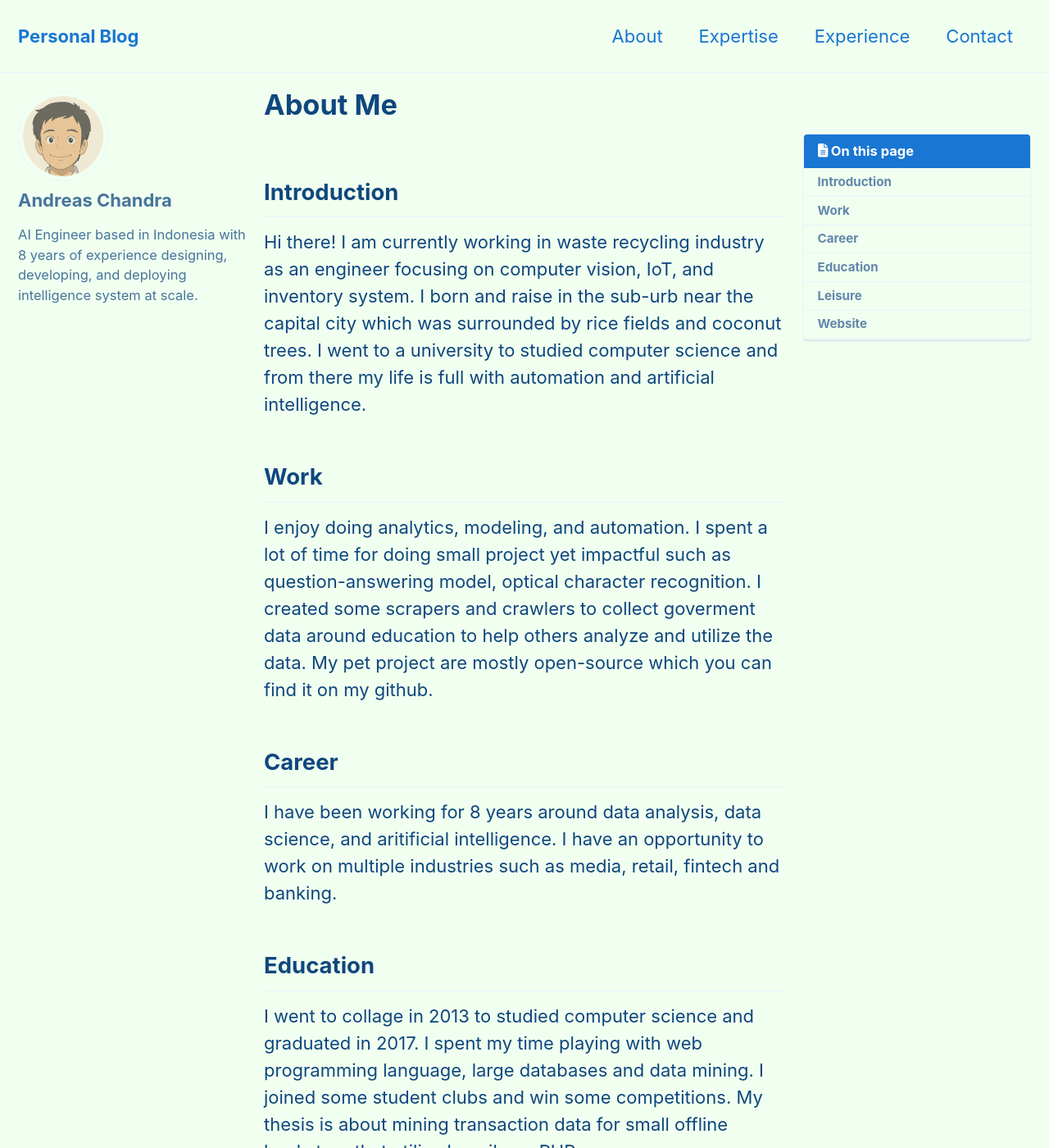
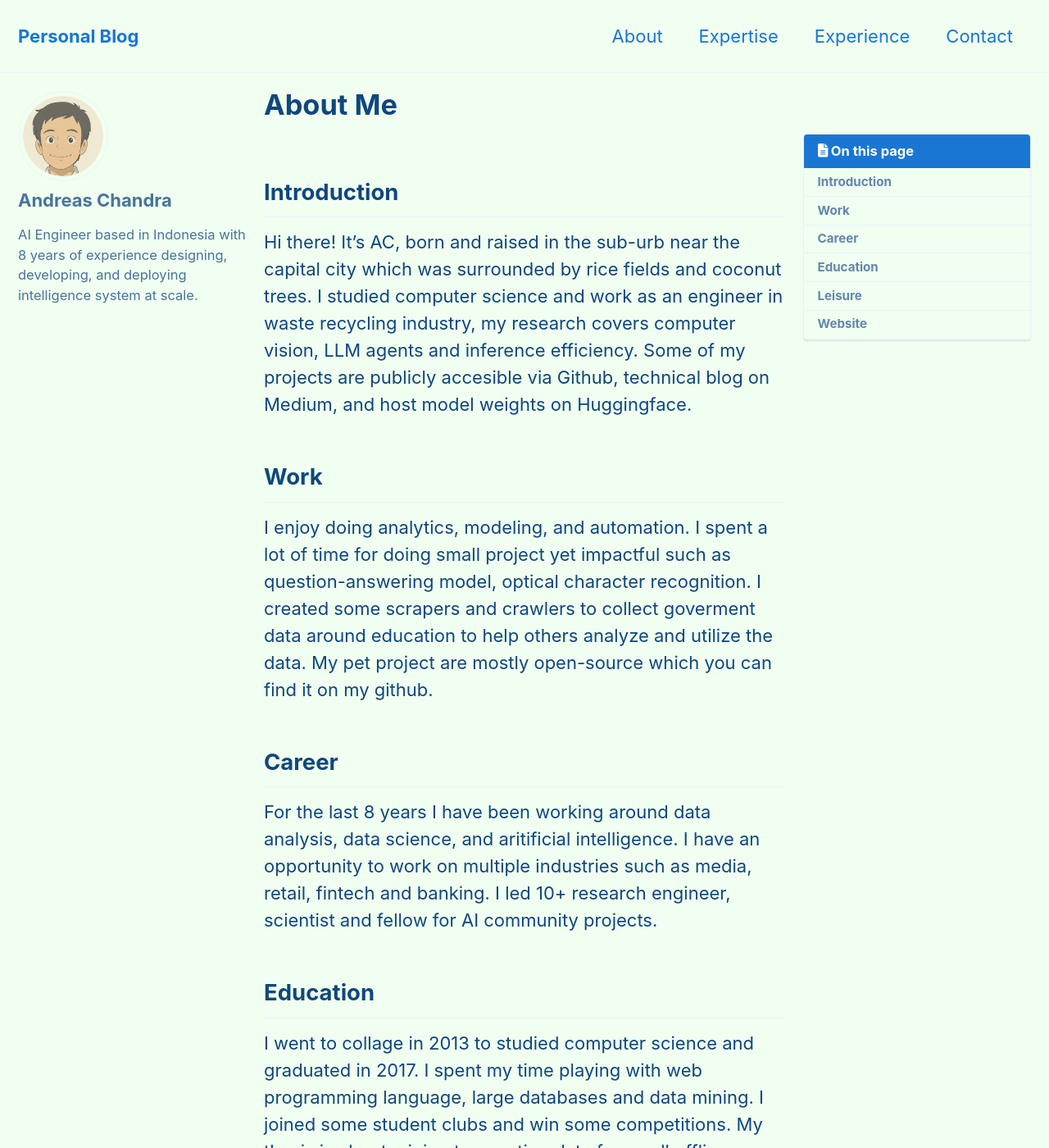
Before and after one commit to andreaschandra/andreaschandra.github.io, a Jekyll site: the page built from _pages/about.md, in a window 1280 px wide and 1400 px high. Shown: the whole window at 82% size. Built offline with Jekyll 4.4.1, drawn with Linux system fonts in a browser that asks for light colours; cached includes are drawn as plain includes.

Commit message:
update about

```diff
--- a/_pages/about.md
+++ b/_pages/about.md
@@ -10,16 +10,17 @@ author_profile: true
 ---
 
 ## Introduction
-Hi there! I am currently working in waste recycling industry as an engineer focusing on computer vision, IoT, and inventory system.
-I born and raise in the sub-urb near the capital city which was surrounded by rice fields and coconut trees.
-I went to a university to studied computer science and from there my life is full with automation and artificial intelligence.
+Hi there!
+It's AC, born and raised in the sub-urb near the capital city which was surrounded by rice fields and coconut trees.
+I studied computer science and work as an engineer in waste recycling industry, my research covers computer vision, LLM agents and inference efficiency.
+Some of my projects are publicly accesible via Github, technical blog on Medium, and host model weights on Huggingface.
 
 ## Work
 I enjoy doing analytics, modeling, and automation. I spent a lot of time for doing small project yet impactful such as question-answering model, optical character recognition.
 I created some scrapers and crawlers to collect goverment data around education to help others analyze and utilize the data. My pet project are mostly open-source which you can find it on my github.
 
 ## Career
-I have been working for 8 years around data analysis, data science, and aritificial intelligence. I have an opportunity to work on multiple industries such as media, retail, fintech and banking.
+For the last 8 years I have been working around data analysis, data science, and aritificial intelligence. I have an opportunity to work on multiple industries such as media, retail, fintech and banking. I led 10+ research engineer, scientist and fellow for AI community projects.
 
 ## Education
 I went to collage in 2013 to studied computer science and graduated in 2017. I spent my time playing with web programming language, large databases and data mining.
```
Also changed, not shown: README.md.
